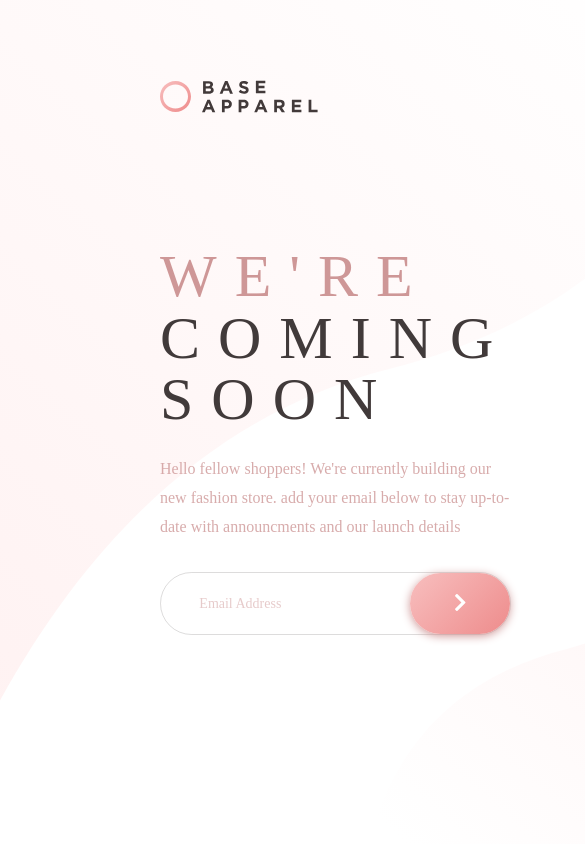
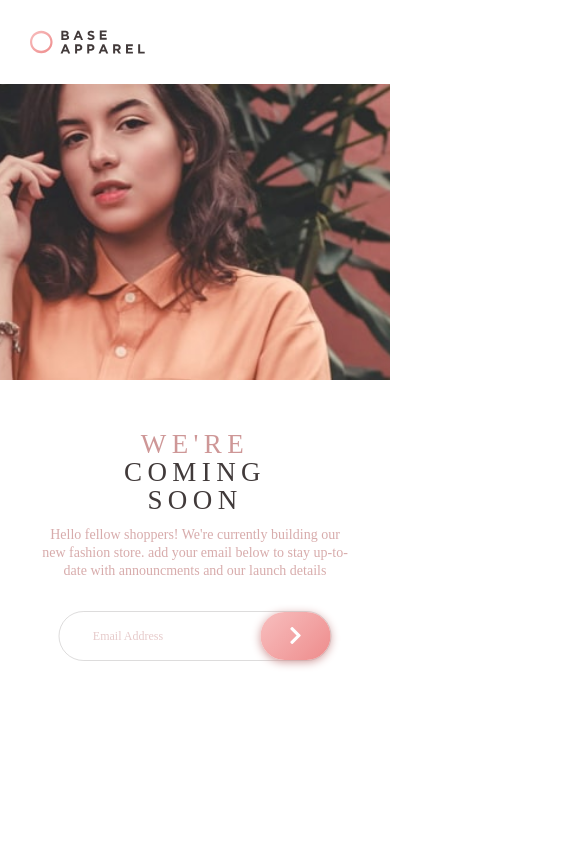
Before and after one commit to BradleyHam/front-end-mentor-landing-page, a plain HTML site: page index.html in a window 390 px wide. Shown: the top 844 px of the page, 585 px wide, since content can reach past the window. Drawn offline with Linux system fonts and the light colour scheme.

Commit message:
landing page now responsive

```diff
--- a/index.html
+++ b/index.html
@@ -19,9 +19,13 @@
 <body>
   <div class="container">
     <section class="nav">
-      <div class="logo"></div>
+      <div class="logo">
+        <img class='logo-img' src="./images/logo.svg" alt="">
+      </div>
     </section>
-    <section class="hero"></section>
+    <section class="hero">
+
+    </section>
     <section class="content">
       <h1 class="were">WE'RE</h1>
       <h1 class="coming">COMING</h1>
--- a/style.css
+++ b/style.css
@@ -24,6 +24,9 @@ body{
     padding: 0;
     font-family: "Josefin Sans"
 }
+
+
+
 .container{
     height: 100vh;
     font-size: 1.6rem;
@@ -31,18 +34,26 @@ body{
    grid-template-columns: 4fr 3fr;
    grid-template-rows: 1fr 6fr;
 }
+
+.nav{
+    grid-row: 1/2;
+    grid-column: 1/2;
+}
+.logo{
+
+    height: 4rem;
+    width: 20rem;
+    margin: 8rem 0 8rem 16rem;
+    position: relative;
+}
+
+
 .hero{
     grid-column: 2/3;
     grid-row: 1/ 3;
     background: no-repeat center/cover url('./images/hero-desktop.jpg');
 }
-.logo{
-    background:no-repeat url('./images/logo.svg');
-    height: 4rem;
-    width: 20rem;
-    margin: 8rem 0 8rem 16rem;
-    position: relative;
-}
+
 
    /* ----------  content   */
 .content{
@@ -92,6 +103,7 @@ input{
     width: 100%;
     padding: 1em;
     outline:none;
+    background: transparent;
 }
 
 input::placeholder{
@@ -99,6 +111,7 @@ input::placeholder{
    font-family: "Josefin Sans";
    font-size: 1.4rem;
    opacity: .5;
+
 }
 
 .submit-button{
@@ -134,15 +147,108 @@ button i{
 
 
 /* ---------------------- */
-.nav{
-    grid-row: 1/2;
-    grid-column: 1/2;
+
+
+
+@media(max-width: 950px){
+    .content{
+        padding: 23rem 11rem 3rem 8rem;
+    }
+    .logo{
+
+
+        margin: 8rem 0 8rem 8rem;
+
+    }
+
 }
+
+/* ------------ MOBILE  ----------------- */
+
 @media(max-width: 650px){
     .container{
+        grid-template-columns: 1fr;
+        grid-template-rows: 10vh 35vh 55vh;
+    }
+    .nav{
+        grid-column: 1/2;
+        grid-row: 1/2;
+        display: flex;
+        align-items: center;
+    }
+    .logo{
 
+        height: 4rem;
+        width: 20rem;
+        margin: 0;
+        position: relative;
+        padding-left: 3rem;
+    }
+    .hero{
+        grid-column: 1/2;
+        grid-row: 2/3;
+        background: no-repeat center/cover url('./images/hero-mobile.jpg')
+
+    }
+    .content{
+        grid-column: 1/2;
+        grid-row: 3/4;
+        padding: 4rem;
+        position: relative;
+        background: white;
+
+    }
+    .content .were,
+    .content .coming,
+    .content .soon{
+         font-size: 3.5rem;
+        letter-spacing: .3em;
+        text-align: center;
+        letter-spacing: .2em
+}
+    .content p{
+        text-align: center;
+        font-size: 1.4rem;
+        line-height: 1.4;
+    }
+
+    .input{
+        padding: .7rem;
+        width: 70%;
+        position: absolute;
+        left: 50%;
+        transform: translateX(-50%)
+    }
+    .submit-button{
+        width: 7rem;
+    }
+    .logo{
+        display: flex;
+        align-items: center;
+    }
+    .logo-img{
+      height: 60%;
     }
 }
 
-/* - Mobile: 375px
-- Desktop: 1440px */
+
+@media(max-width: 400px){
+    .content .were,
+    .content .coming,
+    .content .soon{
+         font-size: 2.7rem;
+
+}
+.content p{
+    font-size: 1.4rem;
+    line-height: 1.3;
+}
+
+.input{
+    padding: .3rem 2rem;
+    margin-top: 1.7rem;
+}
+input::placeholder{
+    font-size: 1.2rem;
+}
+}
```
